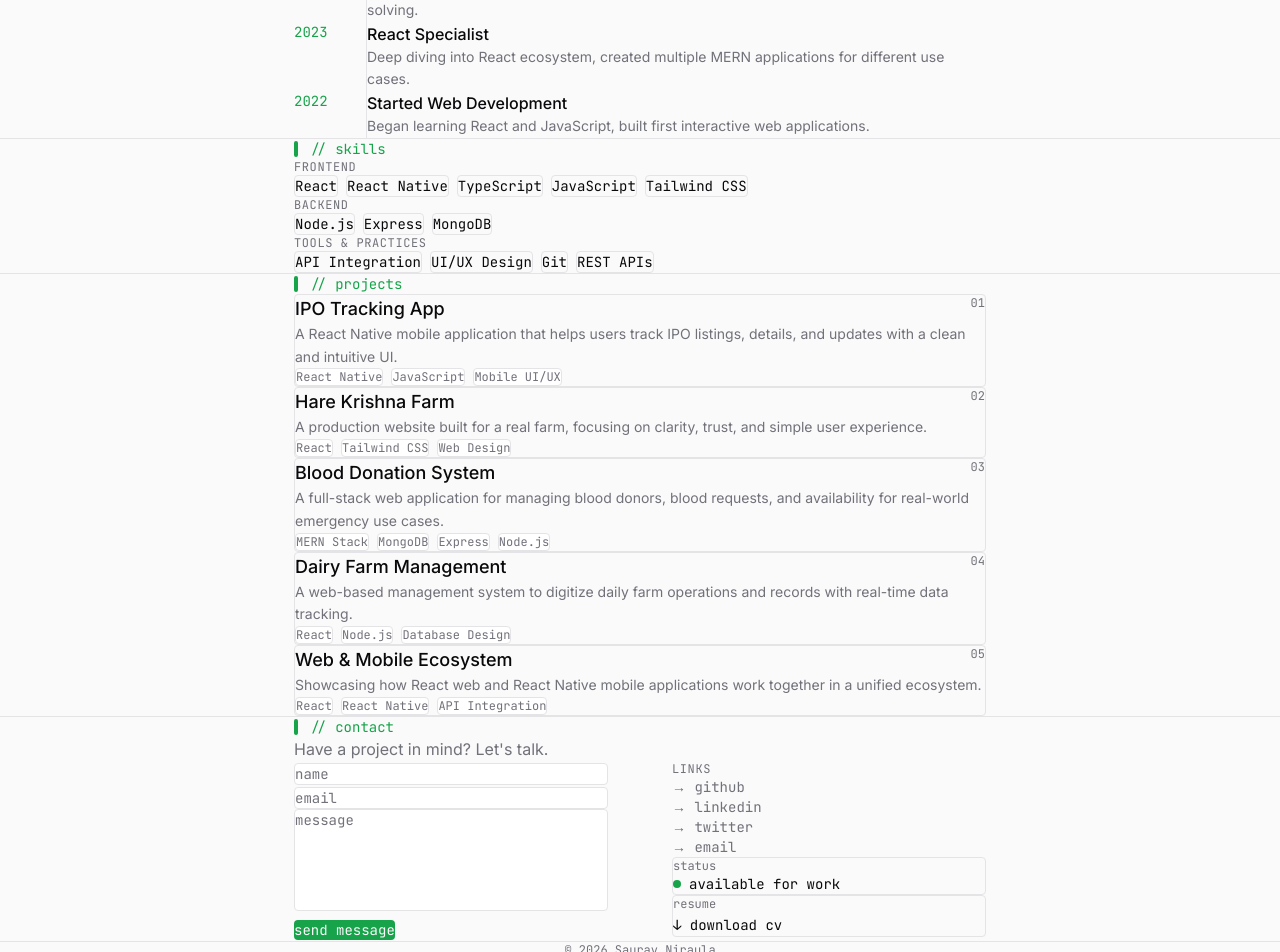
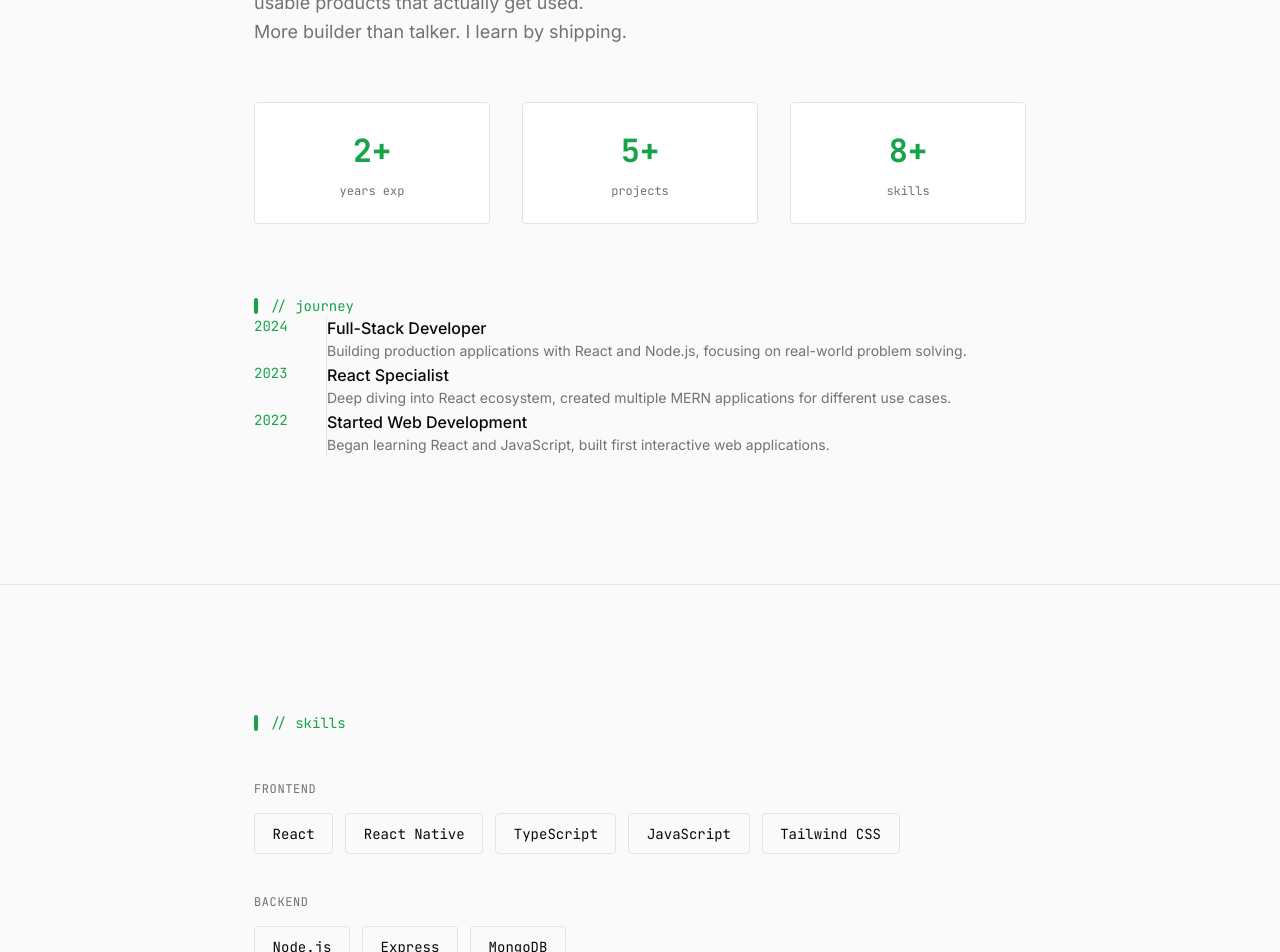
Before and after one commit to sauravnr/sauravnr, a Next.js app: page / in a window 1280 px wide. Shown: the part 1060-2012 px from the top of the page. Built offline with nearby package versions, Linux system fonts and the light colour scheme.

Commit message:
fix cursor pointer globally, rewrite contact section with inline styles

```diff
--- a/src/app/globals.css
+++ b/src/app/globals.css
@@ -37,6 +37,10 @@ html {
   box-sizing: border-box;
 }
 
+button, a, [role="button"] {
+  cursor: pointer !important;
+}
+
 body {
   background: var(--bg);
   color: var(--text);
--- a/src/components/Navigation.tsx
+++ b/src/components/Navigation.tsx
@@ -32,11 +32,12 @@ export function Navigation() {
   };
 
   return (
-    <nav className="fixed top-0 left-0 right-0 z-50 border-b border-[var(--border)] bg-[var(--bg)]/80 backdrop-blur-md">
+    <nav className="fixed top-0 left-0 right-0 z-50 border-b border-[var(--border)] backdrop-blur-md bg-[var(--bg)]" style={{ opacity: 1 }}>
       <Container wide className="h-14 flex items-center justify-between">
         <button
           onClick={() => scrollTo("home")}
           className="font-mono text-sm font-medium text-[var(--accent)] hover:opacity-80 transition-opacity"
+          style={{ cursor: 'pointer' }}
         >
           saurav.nr
         </button>
@@ -48,6 +49,7 @@ export function Navigation() {
               key={link.id}
               onClick={() => scrollTo(link.id)}
               className="font-mono text-sm text-[var(--text-secondary)] hover:text-[var(--text)] transition-colors"
+              style={{ cursor: 'pointer' }}
             >
               {link.label}
             </button>
@@ -55,6 +57,7 @@ export function Navigation() {
           <button
             onClick={toggleTheme}
             className="ml-2 text-sm text-[var(--text-secondary)] hover:text-[var(--text)] transition-colors"
+            style={{ cursor: 'pointer' }}
             aria-label="Toggle theme"
           >
             {isDark ? "sun" : "moon"}
--- a/src/components/sections/About.tsx
+++ b/src/components/sections/About.tsx
@@ -7,7 +7,7 @@ import { Container } from "@/components/ui/Container";
 
 export function About() {
   return (
-    <section id="about" className="py-28 md:py-32 border-t border-[var(--border)]">
+    <section id="about" style={{ paddingTop: '8rem', paddingBottom: '8rem', borderTop: '1px solid var(--border)' }}>
       <Container>
         <motion.div
           initial={{ opacity: 0, y: 20 }}
@@ -15,16 +15,16 @@ export function About() {
           transition={{ duration: 0.5 }}
           viewport={{ once: true }}
         >
-          <h2 className="font-mono text-sm text-[var(--accent)] mb-8 flex items-center gap-3">
+          <h2 className="font-mono text-sm text-[var(--accent)] flex items-center gap-3" style={{ marginBottom: '2.5rem' }}>
             <span className="inline-block w-1 h-4 bg-[var(--accent)] rounded-full" />
             // about
           </h2>
 
-          <p className="text-base md:text-lg text-[var(--text-secondary)] leading-relaxed mb-12 whitespace-pre-line">
+          <p className="text-base md:text-lg text-[var(--text-secondary)] leading-relaxed whitespace-pre-line" style={{ marginBottom: '3.5rem' }}>
             {BIO}
           </p>
 
-          <div className="grid grid-cols-3 gap-4 sm:gap-8 mb-16">
+          <div className="grid grid-cols-3" style={{ gap: '2rem', marginBottom: '4.5rem' }}>
             {[
               { value: "2+", label: "years exp" },
               { value: "5+", label: "projects" },
@@ -32,9 +32,10 @@ export function About() {
             ].map((stat) => (
               <div
                 key={stat.label}
-                className="text-center p-4 sm:p-6 border border-[var(--border)] rounded bg-[var(--surface)]"
+                className="text-center border border-[var(--border)] rounded bg-[var(--surface)]"
+                style={{ padding: '1.5rem' }}
               >
-                <div className="font-mono text-2xl sm:text-3xl font-bold text-[var(--accent)] mb-1">
+                <div className="font-mono font-bold text-[var(--accent)]" style={{ fontSize: '2rem', marginBottom: '0.5rem' }}>
                   {stat.value}
                 </div>
                 <div className="font-mono text-xs text-[var(--text-secondary)]">
@@ -49,7 +50,7 @@ export function About() {
             // journey
           </h3>
 
-          <div className="space-y-10">
+          <div className="space-y-10 mb-6">
             {TIMELINE.map((item) => (
               <div key={item.year} className="flex gap-6">
                 <span className="font-mono text-sm text-[var(--accent)] shrink-0 pt-0.5 w-12">
--- a/src/components/sections/Contact.tsx
+++ b/src/components/sections/Contact.tsx
@@ -40,11 +40,21 @@ export function Contact() {
     }
   };
 
-  const inputClass =
-    "w-full px-4 py-3 bg-[var(--surface)] border border-[var(--border)] rounded font-mono text-sm text-[var(--text)] placeholder:text-[var(--text-secondary)] focus:outline-none focus:border-[var(--accent)] transition-colors";
+  const inputStyle: React.CSSProperties = {
+    width: '100%',
+    padding: '0.85rem 1rem',
+    backgroundColor: 'var(--surface)',
+    border: '1px solid var(--border)',
+    borderRadius: '6px',
+    fontFamily: 'var(--font-code), monospace',
+    fontSize: '0.875rem',
+    color: 'var(--text)',
+    outline: 'none',
+    transition: 'border-color 0.2s',
+  };
 
   return (
-    <section id="contact" className="py-28 md:py-32 border-t border-[var(--border)]">
+    <section id="contact" style={{ paddingTop: '8rem', paddingBottom: '8rem', borderTop: '1px solid var(--border)' }}>
       <Container>
         <motion.div
           initial={{ opacity: 0, y: 20 }}
@@ -52,16 +62,16 @@ export function Contact() {
           transition={{ duration: 0.5 }}
           viewport={{ once: true }}
         >
-          <h2 className="font-mono text-sm text-[var(--accent)] mb-4 flex items-center gap-3">
-            <span className="inline-block w-1 h-4 bg-[var(--accent)] rounded-full" />
+          <h2 className="font-mono text-sm text-[var(--accent)] flex items-center" style={{ gap: '0.75rem', marginBottom: '0.75rem' }}>
+            <span style={{ display: 'inline-block', width: '4px', height: '16px', backgroundColor: 'var(--accent)', borderRadius: '9999px' }} />
             // contact
           </h2>
-          <p className="text-[var(--text-secondary)] mb-10">
+          <p style={{ color: 'var(--text-secondary)', marginBottom: '3rem', fontSize: '1rem' }}>
             Have a project in mind? Let&apos;s talk.
           </p>
 
-          <div className="grid md:grid-cols-2 gap-10 md:gap-16">
-            <form onSubmit={handleSubmit} className="space-y-5">
+          <div style={{ display: 'grid', gridTemplateColumns: '1fr', gap: '3rem' }} className="md:grid-cols-2">
+            <form onSubmit={handleSubmit} style={{ display: 'flex', flexDirection: 'column', gap: '1.25rem' }}>
               <input
                 type="text"
                 name="name"
@@ -69,7 +79,9 @@ export function Contact() {
                 onChange={handleChange}
                 required
                 placeholder="name"
-                className={inputClass}
+                style={inputStyle}
+                onFocus={(e) => e.currentTarget.style.borderColor = 'var(--accent)'}
+                onBlur={(e) => e.currentTarget.style.borderColor = 'var(--border)'}
               />
               <input
                 type="email"
@@ -78,38 +90,45 @@ export function Contact() {
                 onChange={handleChange}
                 required
                 placeholder="email"
-                className={inputClass}
+                style={inputStyle}
+                onFocus={(e) => e.currentTarget.style.borderColor = 'var(--accent)'}
+                onBlur={(e) => e.currentTarget.style.borderColor = 'var(--border)'}
               />
               <textarea
                 name="message"
                 value={formData.message}
                 onChange={handleChange}
                 required
-                rows={5}
+                rows={6}
                 placeholder="message"
-                className={inputClass + " resize-none"}
+                style={{ ...inputStyle, resize: 'none' }}
+                onFocus={(e) => e.currentTarget.style.borderColor = 'var(--accent)'}
+                onBlur={(e) => e.currentTarget.style.borderColor = 'var(--border)'}
               />
+              <div style={{ marginTop: '0.5rem' }}>
                 <button
                   type="submit"
                   disabled={status === "loading" || status === "sent"}
-                className="font-mono text-sm px-6 py-3 bg-[var(--accent)] text-[var(--bg)] rounded hover:opacity-90 transition-opacity disabled:opacity-50"
+                  className="font-mono hover:opacity-90 transition-opacity"
+                  style={{ padding: '0.85rem 2.5rem', backgroundColor: 'var(--accent)', color: 'var(--bg)', borderRadius: '6px', fontSize: '0.875rem', border: 'none', cursor: 'pointer', opacity: (status === 'loading' || status === 'sent') ? 0.5 : 1 }}
                 >
                   {status === "loading"
                     ? "sending..."
                     : status === "sent"
-                    ? "sent ✓"
+                      ? "sent \u2713"
                       : status === "error"
-                      ? "failed — retry"
+                        ? "failed \u2014 retry"
                         : "send message"}
                 </button>
+              </div>
             </form>
 
-            <div className="space-y-8">
+            <div style={{ display: 'flex', flexDirection: 'column', gap: '2rem' }}>
               <div>
-                <h3 className="font-mono text-xs text-[var(--text-secondary)] uppercase tracking-wider mb-3">
+                <h3 className="font-mono" style={{ fontSize: '0.7rem', color: 'var(--text-secondary)', textTransform: 'uppercase', letterSpacing: '0.1em', marginBottom: '1rem' }}>
                   links
                 </h3>
-                <div className="space-y-2">
+                <div style={{ display: 'flex', flexDirection: 'column', gap: '0.6rem' }}>
                   {[
                     { label: "github", url: SOCIAL_LINKS.github },
                     { label: "linkedin", url: SOCIAL_LINKS.linkedin },
@@ -124,7 +143,8 @@ export function Contact() {
                       href={link.url}
                       target="_blank"
                       rel="noopener noreferrer"
-                      className="block font-mono text-sm text-[var(--text-secondary)] hover:text-[var(--accent)] transition-colors"
+                      className="font-mono hover:text-[var(--accent)] transition-colors"
+                      style={{ fontSize: '0.875rem', color: 'var(--text-secondary)', cursor: 'pointer', textDecoration: 'none' }}
                     >
                       → {link.label}
                     </a>
@@ -132,26 +152,27 @@ export function Contact() {
                 </div>
               </div>
 
-              <div className="p-4 border border-[var(--border)] rounded">
-                <p className="font-mono text-xs text-[var(--text-secondary)] mb-2">
+              <div style={{ padding: '1.25rem', border: '1px solid var(--border)', borderRadius: '6px' }}>
+                <p className="font-mono" style={{ fontSize: '0.7rem', color: 'var(--text-secondary)', marginBottom: '0.6rem' }}>
                   status
                 </p>
-                <div className="flex items-center gap-2">
-                  <span className="h-2 w-2 rounded-full bg-[var(--accent)]" />
-                  <span className="font-mono text-sm text-[var(--text)]">
+                <div style={{ display: 'flex', alignItems: 'center', gap: '0.5rem' }}>
+                  <span style={{ height: '8px', width: '8px', borderRadius: '50%', backgroundColor: 'var(--accent)' }} />
+                  <span className="font-mono" style={{ fontSize: '0.875rem', color: 'var(--text)' }}>
                     available for work
                   </span>
                 </div>
               </div>
 
-              <div className="p-4 border border-[var(--border)] rounded">
-                <p className="font-mono text-xs text-[var(--text-secondary)] mb-2">
+              <div style={{ padding: '1.25rem', border: '1px solid var(--border)', borderRadius: '6px' }}>
+                <p className="font-mono" style={{ fontSize: '0.7rem', color: 'var(--text-secondary)', marginBottom: '0.6rem' }}>
                   resume
                 </p>
                 <a
                   href="/resume.pdf"
                   download
-                  className="font-mono text-sm text-[var(--text)] hover:text-[var(--accent)] transition-colors"
+                  className="font-mono hover:text-[var(--accent)] transition-colors"
+                  style={{ fontSize: '0.875rem', color: 'var(--text)', cursor: 'pointer', textDecoration: 'none' }}
                 >
                   ↓ download cv
                 </a>
--- a/src/components/sections/Projects.tsx
+++ b/src/components/sections/Projects.tsx
@@ -7,7 +7,7 @@ import { Container } from "@/components/ui/Container";
 
 export function Projects() {
   return (
-    <section id="projects" className="py-28 md:py-32 border-t border-[var(--border)]">
+    <section id="projects" style={{ paddingTop: '8rem', paddingBottom: '8rem', borderTop: '1px solid var(--border)' }}>
       <Container>
         <motion.div
           initial={{ opacity: 0, y: 20 }}
@@ -15,16 +15,17 @@ export function Projects() {
           transition={{ duration: 0.5 }}
           viewport={{ once: true }}
         >
-          <h2 className="font-mono text-sm text-[var(--accent)] mb-10 flex items-center gap-3">
+          <h2 className="font-mono text-sm text-[var(--accent)] flex items-center gap-3" style={{ marginBottom: '3rem' }}>
             <span className="inline-block w-1 h-4 bg-[var(--accent)] rounded-full" />
             // projects
           </h2>
 
-          <div className="space-y-8">
+          <div style={{ display: 'flex', flexDirection: 'column', gap: '2.5rem' }}>
             {PROJECTS.map((project, index) => (
               <div
                 key={project.id}
-                className="group p-7 sm:p-8 border border-[var(--border)] rounded hover:border-[var(--accent)] transition-colors"
+                className="group border border-[var(--border)] rounded hover:border-[var(--accent)] transition-colors"
+                style={{ padding: '2rem' }}
               >
                 <div className="flex items-start justify-between mb-3">
                   <h3 className="text-lg font-medium text-[var(--text)] group-hover:text-[var(--accent)] transition-colors">
--- a/src/components/sections/Skills.tsx
+++ b/src/components/sections/Skills.tsx
@@ -27,7 +27,7 @@ const skillGroups = [
 
 export function Skills() {
   return (
-    <section id="skills" className="py-28 md:py-32 border-t border-[var(--border)]">
+    <section id="skills" style={{ paddingTop: '8rem', paddingBottom: '8rem', borderTop: '1px solid var(--border)' }}>
       <Container>
         <motion.div
           initial={{ opacity: 0, y: 20 }}
@@ -35,22 +35,23 @@ export function Skills() {
           transition={{ duration: 0.5 }}
           viewport={{ once: true }}
         >
-          <h2 className="font-mono text-sm text-[var(--accent)] mb-10 flex items-center gap-3">
+          <h2 className="font-mono text-sm text-[var(--accent)] flex items-center gap-3" style={{ marginBottom: '3rem' }}>
             <span className="inline-block w-1 h-4 bg-[var(--accent)] rounded-full" />
             // skills
           </h2>
 
-          <div className="space-y-10">
+          <div style={{ display: 'flex', flexDirection: 'column', gap: '2.5rem' }}>
             {skillGroups.map((group) => (
               <div key={group.label}>
-                <h3 className="font-mono text-xs text-[var(--text-secondary)] mb-3 uppercase tracking-wider">
+                <h3 className="font-mono text-xs text-[var(--text-secondary)] uppercase tracking-wider" style={{ marginBottom: '1rem' }}>
                   {group.label}
                 </h3>
-                <div className="flex flex-wrap gap-2">
+                <div className="flex flex-wrap" style={{ gap: '0.75rem' }}>
                   {group.skills.map((skill) => (
                     <span
                       key={skill}
-                      className="font-mono text-sm px-4 py-2 border border-[var(--border)] rounded text-[var(--text)] hover:border-[var(--accent)] hover:text-[var(--accent)] transition-colors cursor-default"
+                      className="font-mono text-sm border border-[var(--border)] rounded text-[var(--text)] hover:border-[var(--accent)] hover:text-[var(--accent)] transition-colors"
+                      style={{ padding: '0.6rem 1.1rem', cursor: 'pointer' }}
                     >
                       {skill}
                     </span>
--- a/src/components/ui/Container.tsx
+++ b/src/components/ui/Container.tsx
@@ -11,7 +11,7 @@ export function Container({ children, wide, className = "" }: ContainerProps) {
     <div
       style={{
         width: "100%",
-        maxWidth: wide ? "1100px" : "820px",
+        maxWidth: wide ? "1200px" : "900px",
         marginLeft: "auto",
         marginRight: "auto",
         paddingLeft: "clamp(1.5rem, 6vw, 4rem)",
```
Also changed, not shown: src/components/sections/Hero.tsx (+6 -4 lines). Lines whose indentation alone changed are shown as unchanged.
